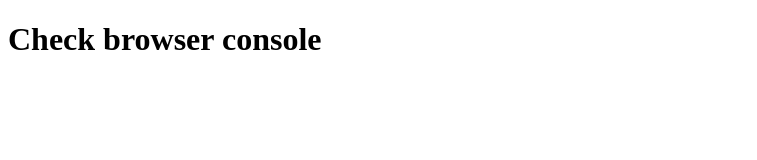
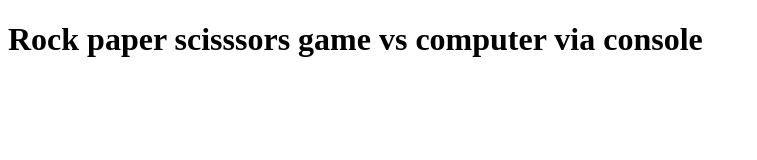
Before and after one commit to Vick606/rock-paper-scissors, a plain HTML site: page index.html in a window 1280 px wide. Shown: the whole page, without its empty margins (0-757 px from the left). Drawn offline with Linux system fonts and the light colour scheme.

Commit message:
Updated the index.html, customized title and h1 to Rock Paper Scissors Game

```diff
--- a/index.html
+++ b/index.html
@@ -3,10 +3,10 @@
 <head>
     <meta charset="UTF-8">
     <meta name="viewport" content="width=device-width, initial-scale=1.0">
-    <title>Checking JavaScript Linking</title>
+    <title>Rock Paper Scissors Game</title>
 </head>
 <body>
-    <h1>Check browser console</h1>
+    <h1>Rock paper scisssors game vs computer via console</h1>
     <script src="script.js"></script>
 </body>
 </html>
```
